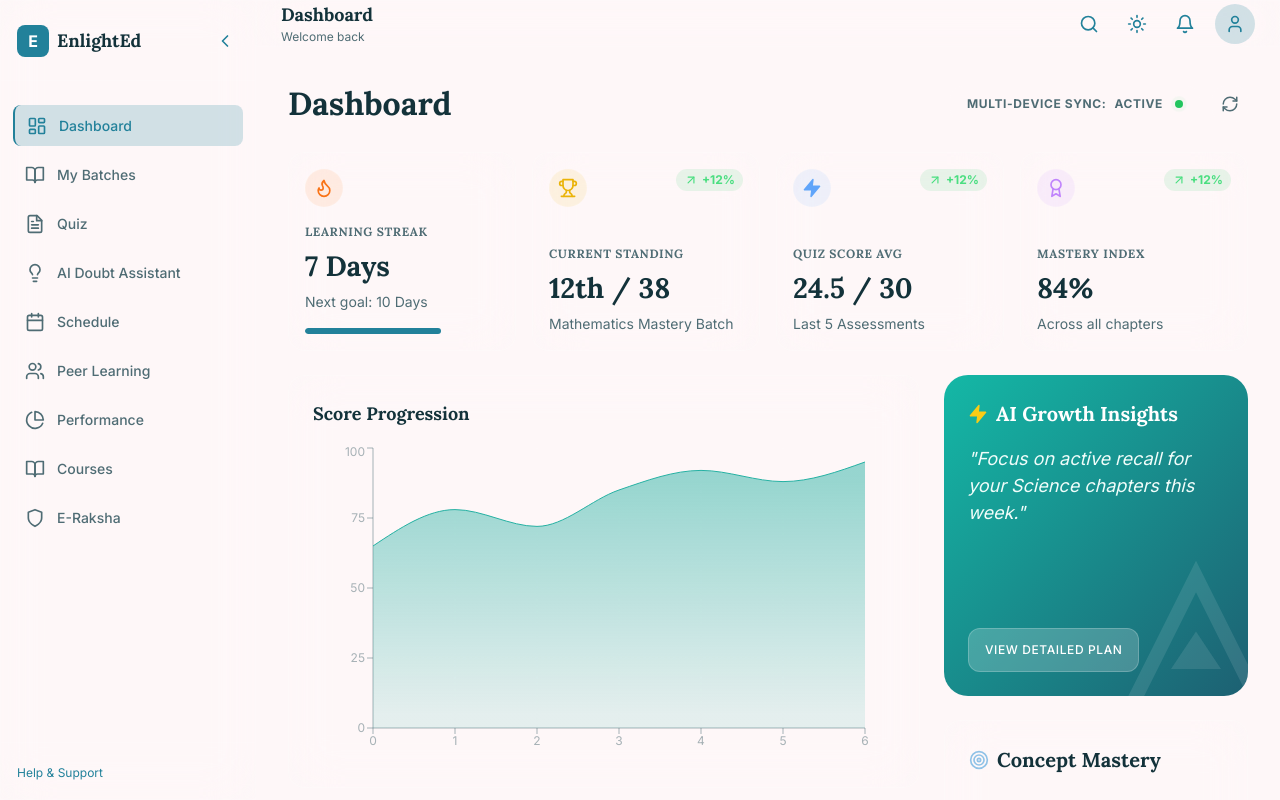
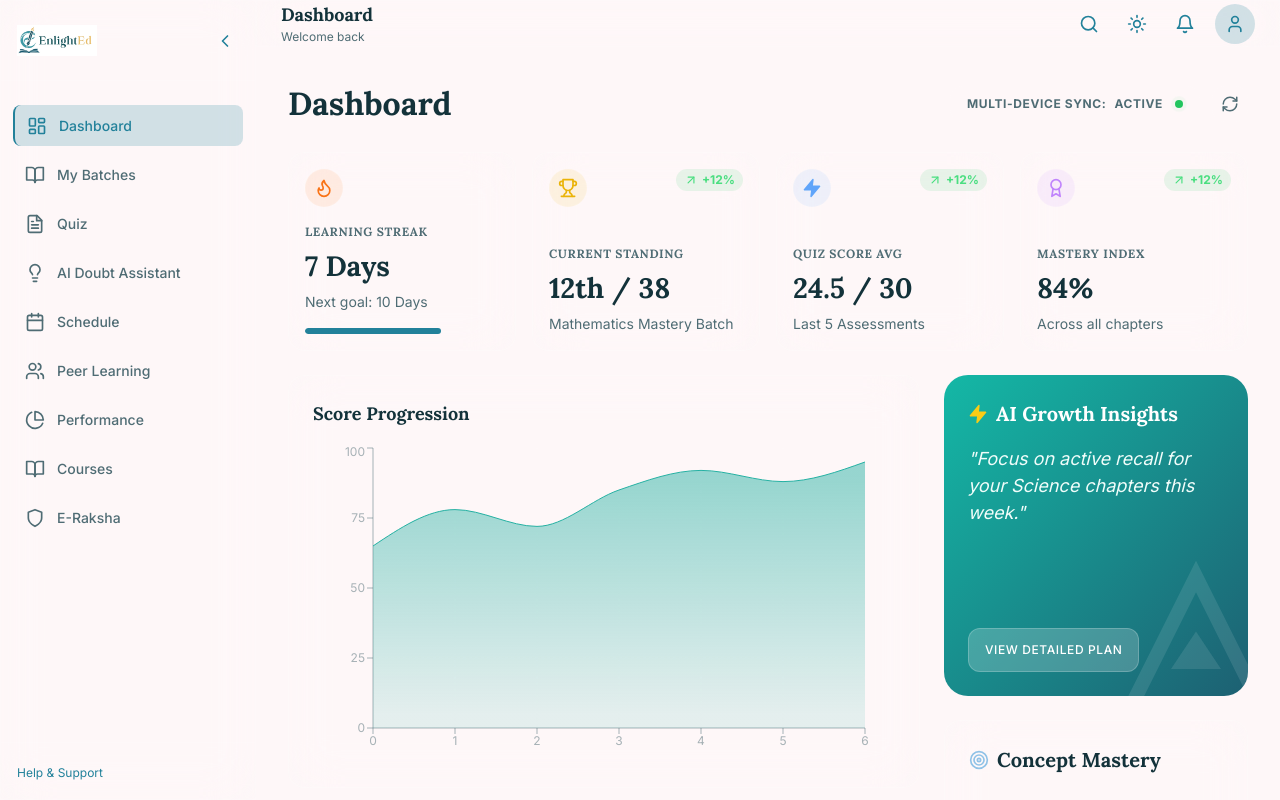
Before and after one commit to Prithism/EnlightEd_dashboard, a Next.js app: page / in a window 1280 px wide. Shown: the top 800 px of the page. Built offline with nearby package versions, Linux system fonts and the light colour scheme.

Commit message:
feat: add responsive sidebar navigation component and login page layout

```diff
--- a/src/app/login/page.tsx
+++ b/src/app/login/page.tsx
@@ -31,12 +31,15 @@ export default function LoginPage() {
 
       {/* Header */}
       <header className="relative z-10 flex items-center justify-between p-6 lg:p-8">
-        <div className="flex items-center gap-3">
-          <div className="w-10 h-10 bg-primary rounded-xl flex items-center justify-center text-white font-serif text-2xl font-bold shadow-md shadow-primary/20">
-            E
+        <Link href="/" className="flex items-center gap-3 group">
+          <div className="relative flex items-center justify-center transition-all duration-300 group-hover:scale-105">
+            <img
+              src="/logo.png"
+              alt="EnlightEd Logo"
+              className="h-14 w-auto object-contain dark:drop-shadow-[0_0_12px_rgba(255,255,255,0.8)]"
+            />
           </div>
-          <span className="text-ink font-display font-bold text-2xl tracking-wide">EnlightEd</span>
-        </div>
+        </Link>
         <Link
           href="/"
           className="flex items-center gap-2 text-sm font-medium text-ink/70 hover:text-ink dark:text-white/80 dark:hover:text-white bg-ink/5 hover:bg-ink/10 dark:bg-white/5 dark:hover:bg-white/10 px-4 py-2.5 rounded-xl transition-all border border-ink/10 dark:border-white/10"
--- a/src/components/layout/Sidebar.tsx
+++ b/src/components/layout/Sidebar.tsx
@@ -67,12 +67,22 @@ export const Sidebar: React.FC<SidebarProps> = ({ activeRoute = '/', isCollapsed
     <>
       {/* Logo Area */}
       <div className="h-20 flex items-center justify-between px-4 border-b border-white/10">
-        <div className="flex items-center gap-2">
-          <div className="w-8 h-8 bg-primary rounded-lg flex items-center justify-center text-white font-bold">
-            E
+        <Link href="/" className="flex items-center gap-2 group">
+          <div className="relative flex items-center justify-center dark:bg-white/90 dark:p-1 dark:rounded-lg transition-all duration-300 group-hover:scale-105">
+            <img
+              src="/logo.png"
+              alt="EnlightEd Logo"
+              className={`h-8 w-auto object-contain ${isCollapsed ? 'hidden' : 'block'}`}
+            />
+            {isCollapsed && (
+              <img
+                src="/logo.png"
+                alt="E"
+                className="h-8 w-8 object-cover object-left"
+              />
+            )}
           </div>
-          {!isCollapsed && <span className="font-display font-bold text-ink text-lg">EnlightEd</span>}
-        </div>
+        </Link>
         {!isMobile && onToggleCollapse && (
           <button
             onClick={onToggleCollapse}
@@ -155,12 +165,15 @@ export const Sidebar: React.FC<SidebarProps> = ({ activeRoute = '/', isCollapsed
                 className="fixed left-0 top-0 h-screen w-64 glass z-50 flex flex-col lg:hidden"
               >
                 <div className="flex items-center justify-between p-4 border-b border-white/10">
-                  <div className="flex items-center gap-2">
-                    <div className="w-8 h-8 bg-primary rounded-lg flex items-center justify-center text-white font-bold">
-                      E
+                  <Link href="/" className="flex items-center gap-2 group">
+                    <div className="relative flex items-center justify-center dark:bg-white/90 dark:p-1 dark:rounded-lg transition-all duration-300 group-hover:scale-105">
+                      <img
+                        src="/logo.png"
+                        alt="EnlightEd Logo"
+                        className="h-8 w-auto object-contain"
+                      />
                     </div>
-                    <span className="font-display font-bold text-ink">EnlightEd</span>
-                  </div>
+                  </Link>
                   <button
                     onClick={() => setIsDrawerOpen(false)}
                     className="text-primary hover:bg-primary/10 p-1 rounded-lg"
```
Also changed, not shown: public/logo.png (added).
